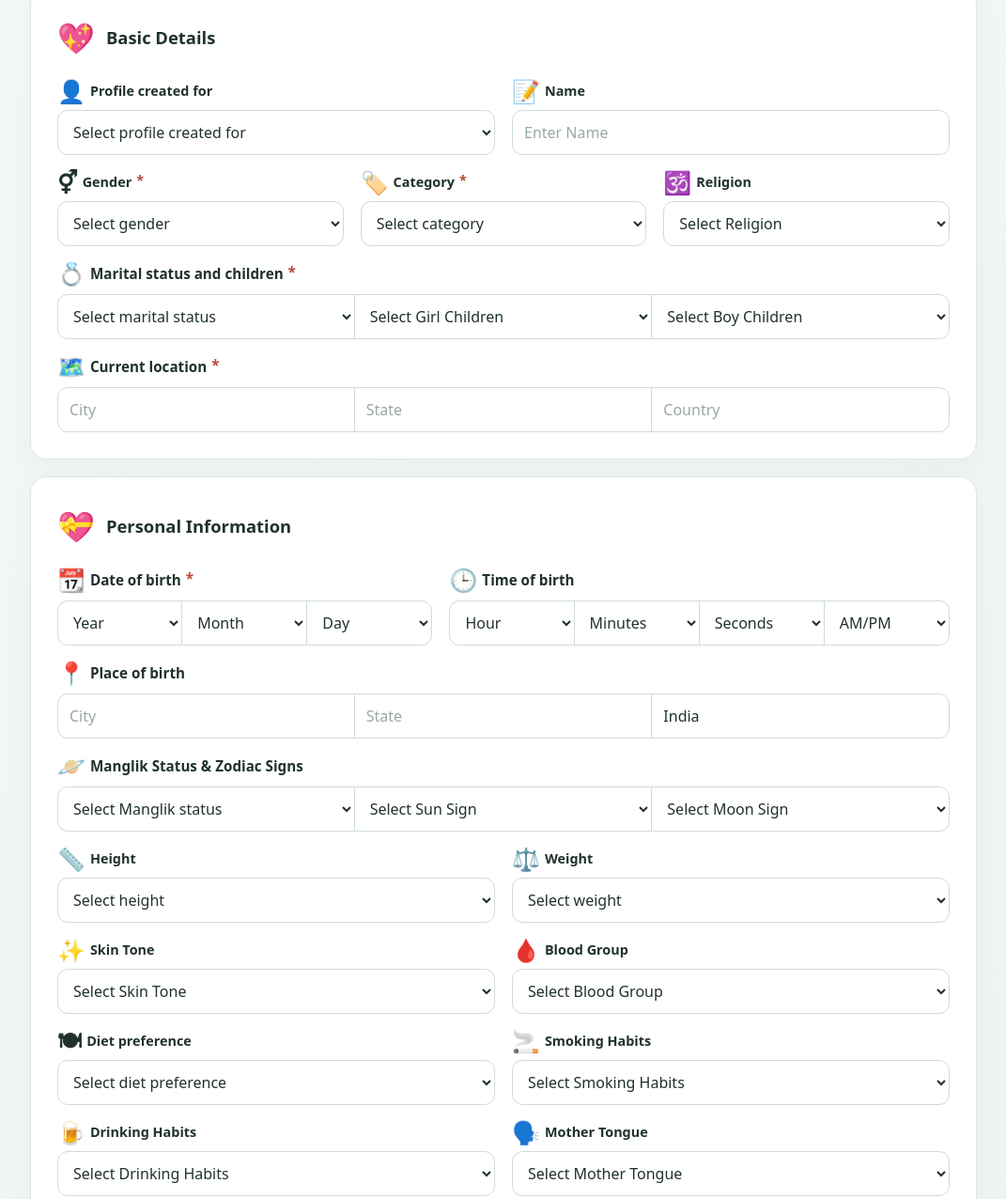
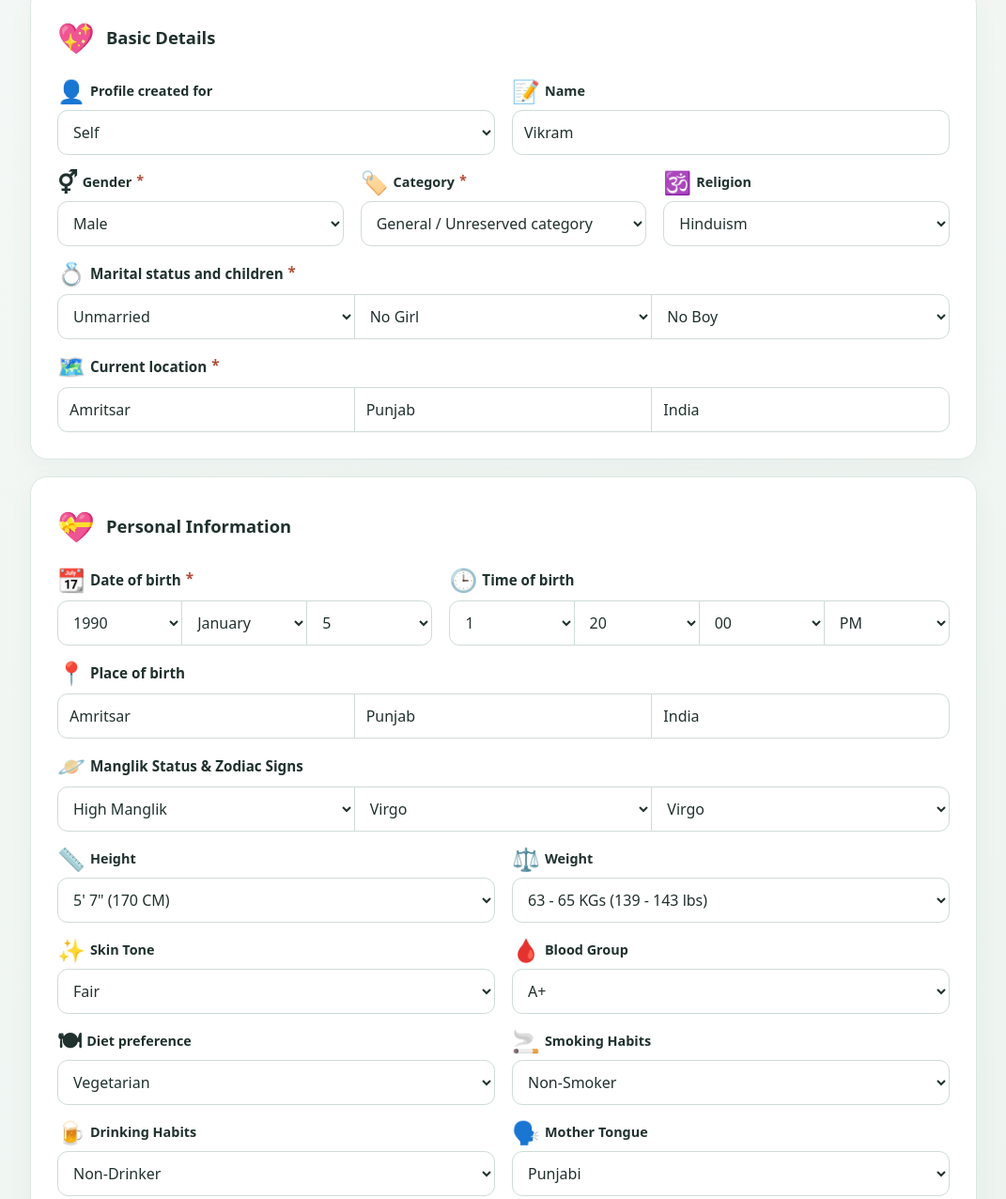
Before and after one commit to v8187/profile, a plain HTML site: page index.html in a window 1280 px wide. Shown: the part 218-1494 px from the top of the page at 94% size, without its empty margins (104-1175 px from the left). Drawn offline with Linux system fonts and the light colour scheme.

Commit message:
added mock profile

```diff
--- a/index.html
+++ b/index.html
@@ -1073,10 +1073,126 @@
     </footer>
     <script>
       (function () {
-        document.addEventListener("onload", function () {
-          alert("Helo");
-        });
+        const fieldsIds = [
+          "profileFor",
+          "name",
+          "gender",
+          "category",
+          "religion",
+          "maritalStatus",
+          "childrenGirls",
+          "childrenBoys",
+          "currentCity",
+          "currentState",
+          "currentCountry",
+          "birthYear",
+          "birthMonth",
+          "birthDate",
+          "birthHour",
+          "birthMinute",
+          "birthSecond",
+          "birthAmPm",
+          "birthCity",
+          "birthState",
+          "birthCountry",
+          "manglik",
+          "sunSign",
+          "moonSign",
+          "height",
+          "weight",
+          "skinTone",
+          "bloodGroup",
+          "diet",
+          "smoking",
+          "drinking",
+          "motherTongue",
+          "education",
+          "occupation",
+          "annualIncome",
+          "aboutProfile",
+          "familyType",
+          "familyStatus",
+          "caste",
+          "subCaste",
+          "gotra",
+          "mother",
+          "father",
+          "brothers",
+          "marriedBrothers",
+          "sisters",
+          "marriedSisters",
+          "aboutFamily",
+          "partnerPreferences",
+          "contactNumber",
+          "whatsappNumber",
+          "emailId",
+          "facebookProfile",
+          "instagramProfile",
+          "linkedinProfile",
+        ];
+        const mockValues = {
+          profileFor: 1,
+          name: "Vikram",
+          gender: 1,
+          category: 1,
+          religion: 1,
+          maritalStatus: 1,
+          childrenGirls: 0,
+          childrenBoys: 0,
+          currentCity: "Amritsar",
+          currentState: "Punjab",
+          currentCountry: "India",
+          birthYear: 1990,
+          birthMonth: 1,
+          birthDate: 5,
+          birthHour: 1,
+          birthMinute: 20,
+          birthSecond: "00",
+          birthAmPm: 2,
+          birthCity: "Amritsar",
+          birthState: "Punjab",
+          birthCountry: "India",
+          manglik: 4,
+          sunSign: 6,
+          moonSign: 6,
+          height: 20,
+          weight: 12,
+          skinTone: 1,
+          bloodGroup: 1,
+          diet: 1,
+          smoking: 1,
+          drinking: 1,
+          motherTongue: 2,
+          education: 2,
+          occupation: 1,
+          annualIncome: 2,
+          aboutProfile: "I am simple and down to earth personality",
+          familyType: 1,
+          familyStatus: 1,
+          caste: "Aggarwal",
+          subCaste: "",
+          gotra: "Goyal",
+          mother: 1,
+          father: 1,
+          brothers: 1,
+          marriedBrothers: 1,
+          sisters: 2,
+          marriedSisters: 1,
+          aboutFamily: "We are simple family, have own house",
+          partnerPreferences:
+            "Looking for simple, vegetarrian, family oriented girl. Child upto 3 years also accepted",
+          contactNumber: "9876543210",
+          whatsappNumber: "9876543210",
+          emailId: "vikram@gmail.com",
+          facebookProfile: "https://www.facebook.com/vikram",
+          instagramProfile: "https://www.instagram.com/vikram",
+          linkedinProfile: "https://www.linkedin.com/vikram",
+        };
+
         const $ = (id) => document.getElementById(id);
+        function getFormFields() {
+          return document.forms[0].querySelectorAll("select, input, textarea");
+        }
         const commonTrans = {
           en: {
             commonOptions: ["Others", "Prefer not to say"],
@@ -2780,51 +2896,7 @@
           instagramProfile: "📸",
           linkedinProfile: "💼",
         };
-        const labelIds = [
-          "profileFor",
-          "name",
-          "gender",
-          "category",
-          "religion",
-          "manglik",
-          "maritalStatus",
-          "childrenGirls",
-          "childrenBoys",
-          "currentCity",
-          "currentState",
-          "currentCountry",
-          "birthYear",
-          "birthMonth",
-          "birthDate",
-          "birthHour",
-          "birthMinute",
-          "birthSecond",
-          "birthAmPm",
-          "birthCity",
-          "birthState",
-          "birthCountry",
-          "caste",
-          "subCaste",
-          "gotra",
-          "height",
-          "weight",
-          "skinTone",
-          "bloodGroup",
-          "diet",
-          "smoking",
-          "drinking",
-          "motherTongue",
-          "mother",
-          "father",
-          "brothers",
-          "marriedBrothers",
-          "sisters",
-          "marriedSisters",
-          "familyType",
-          "familyStatus",
-          "education",
-          "occupation",
-        ];
+
         function setOptions(id, first = null, values, keepValue = true) {
           const el = $(id);
           const oldValue = keepValue ? el.value : "";
@@ -3757,7 +3829,7 @@
           $("outputView").classList.remove("hidden");
           window.scrollTo({ top: 0, behavior: "smooth" });
         }
-        $('anonymousProfileBtn').addEventListener("click", () => generateBio());
+        $("anonymousProfileBtn").addEventListener("click", () => generateBio());
         // document.querySelectorAll("[data-profile-format]").forEach((button) => {
         //   button.addEventListener("click", () =>
         //     createProfile(button.dataset.profileFormat),
@@ -3827,10 +3899,14 @@
         const WORKER_URL = "https://profile-1xq.v8187.workers.dev";
 
         async function generateBio() {
-    const name = document.getElementById("name")?.value || "Someone";
-    const education = document.getElementById("education")?.value || "Graduate";
-    const occupation = document.getElementById("occupation")?.value || "Professional";
-    const location = document.getElementById("currentLocation")?.value || "India";
+          const lang = $("language").value;
+          const name = $("name")?.value || "Someone";
+          const education =
+            trans[lang].educationOptions[
+              (Number($("education")?.value) || 1) - 1
+            ] || "Graduate";
+          const occupation = $("occupation")?.value || "Professional";
+          const location = $("currentLocation")?.value || "India";
 
           const prompt = `Write a brief, polite, and formal matrimonial biodata description (About Me section) in third-person for a candidate with these details:
       Name: ${name}
@@ -3839,13 +3915,30 @@ async function generateBio() {
       Current Location: ${location}
 
       Keep it under 4 paragraphs. Make it sound appealing for a marriage profile.`;
-
+          const mockPayload = {
+            language: "English",
+            format: "paragraph",
+            tone: "natural",
+            profile: {
+              name: "Vikram",
+              gender: "Male",
+              birthYear: "1982",
+              age: 44,
+              maritalStatus: "Divorced",
+              education: "BCA",
+              occupation: "IT Professional",
+              currentCity: "Amritsar",
+              currentState: "Punjab",
+              diet: "Vegetarian",
+              familyDetails: "Respectable family",
+            },
+          };
           try {
             // Fetch from your secure proxy instead of calling Hugging Face directly
             const response = await fetch(WORKER_URL, {
               method: "POST",
               headers: { "Content-Type": "application/json" },
-            body: JSON.stringify({ prompt: prompt }),
+              body: JSON.stringify(mockPayload),
             });
 
             const result = await response.json();
@@ -3860,7 +3953,7 @@ async function generateBio() {
 
             if (outputText) {
               const cleanText = outputText.replace(prompt, "").trim();
-            document.getElementById("moreAboutProfile").value = cleanText;
+              $("moreAboutProfile").value = cleanText;
             } else {
               alert("Could not generate text. Make sure your variables match.");
             }
@@ -3870,6 +3963,12 @@ async function generateBio() {
           }
         }
 
+        (function fillMockValues() {
+          getFormFields().forEach((el) => {
+            el.value = mockValues[el.name || el.id];
+            el.dispatchEvent(new Event("change", { bubbles: true }));
+          });
+        })();
       })();
     </script>
   </body>
```
Also changed, not shown: 1 other file. Lines whose indentation alone changed are shown as unchanged.
